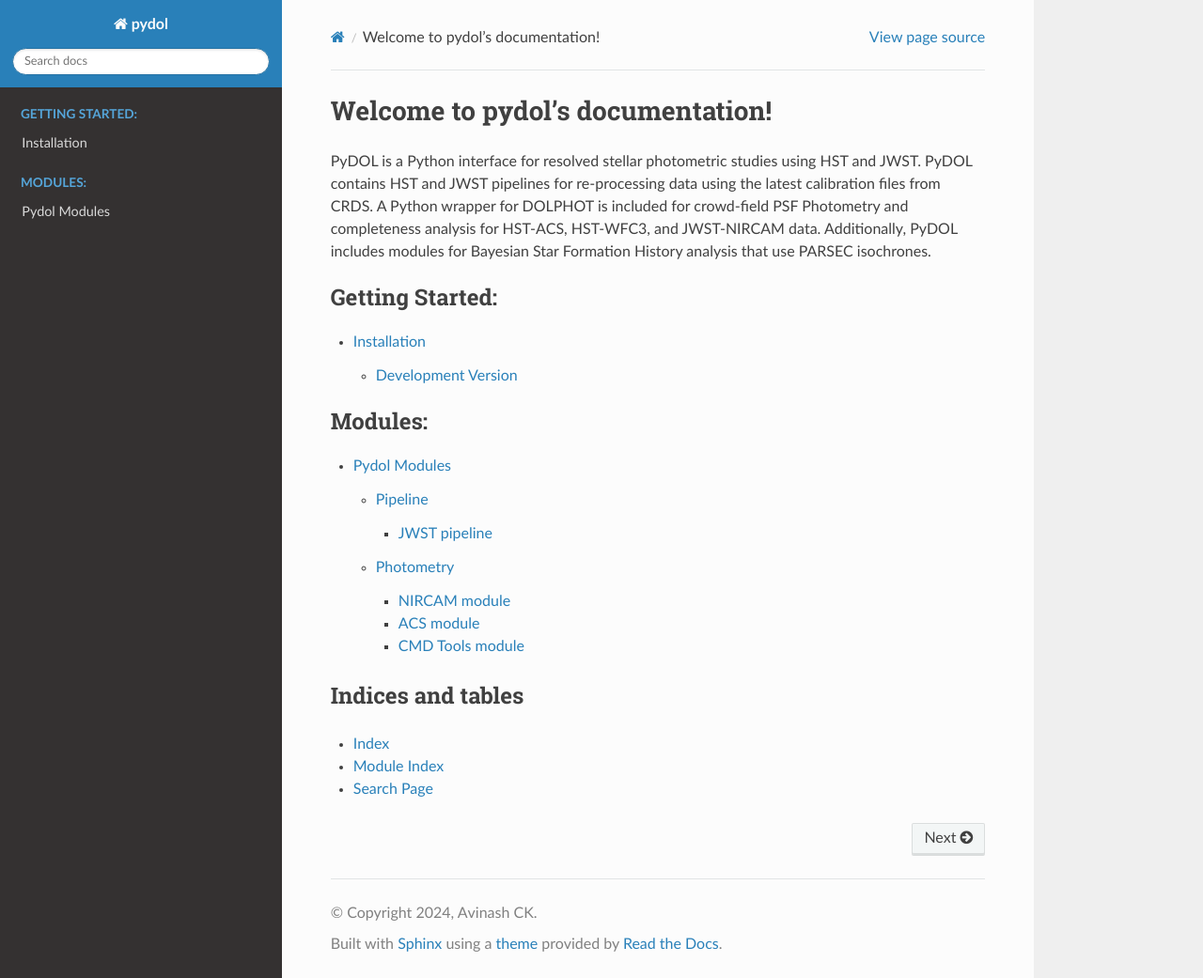
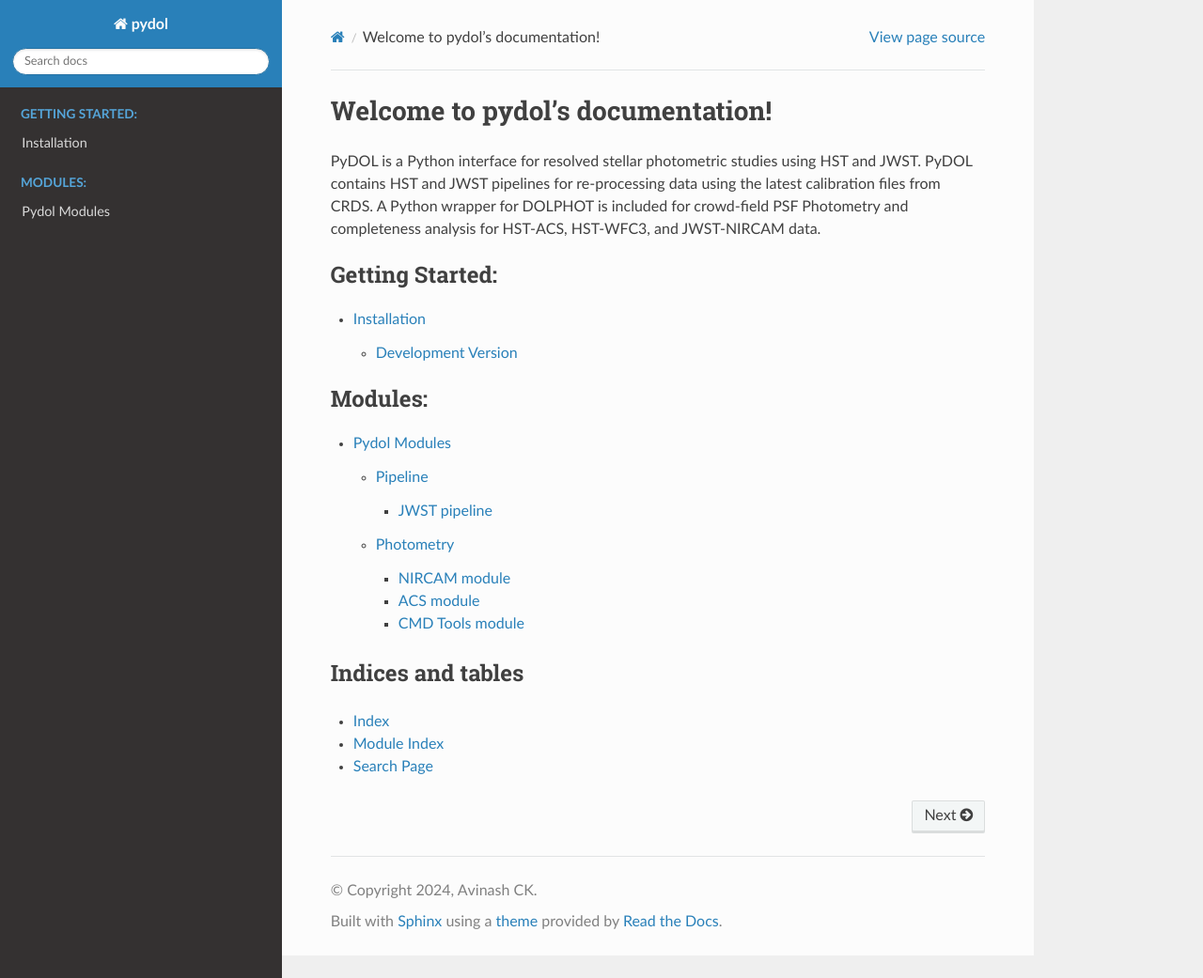
Before and after one commit to Jack3690/pydol, a Sphinx documentation site: the page built from docs/source/index.rst, in a window 1280 px wide and 1041 px high. Shown: the whole window at 94% size. Built offline with Sphinx 7.4.7 and the Read the Docs theme 2.0.0, drawn with Linux system fonts in a browser that asks for light colours.

Commit message:
Update index.rst

```diff
--- a/docs/source/index.rst
+++ b/docs/source/index.rst
@@ -6,7 +6,7 @@
 Welcome to pydol's documentation!
 #################################
 
-PyDOL is a Python interface for resolved stellar photometric studies using HST and JWST. PyDOL contains HST and JWST pipelines for re-processing data using the latest calibration files from CRDS. A Python wrapper for DOLPHOT is included for crowd-field PSF Photometry and completeness analysis for HST-ACS, HST-WFC3, and JWST-NIRCAM data. Additionally, PyDOL includes modules for Bayesian Star Formation History analysis that use PARSEC isochrones.
+PyDOL is a Python interface for resolved stellar photometric studies using HST and JWST. PyDOL contains HST and JWST pipelines for re-processing data using the latest calibration files from CRDS. A Python wrapper for DOLPHOT is included for crowd-field PSF Photometry and completeness analysis for HST-ACS, HST-WFC3, and JWST-NIRCAM data.
 
 .. toctree::
    :maxdepth: 2
```
